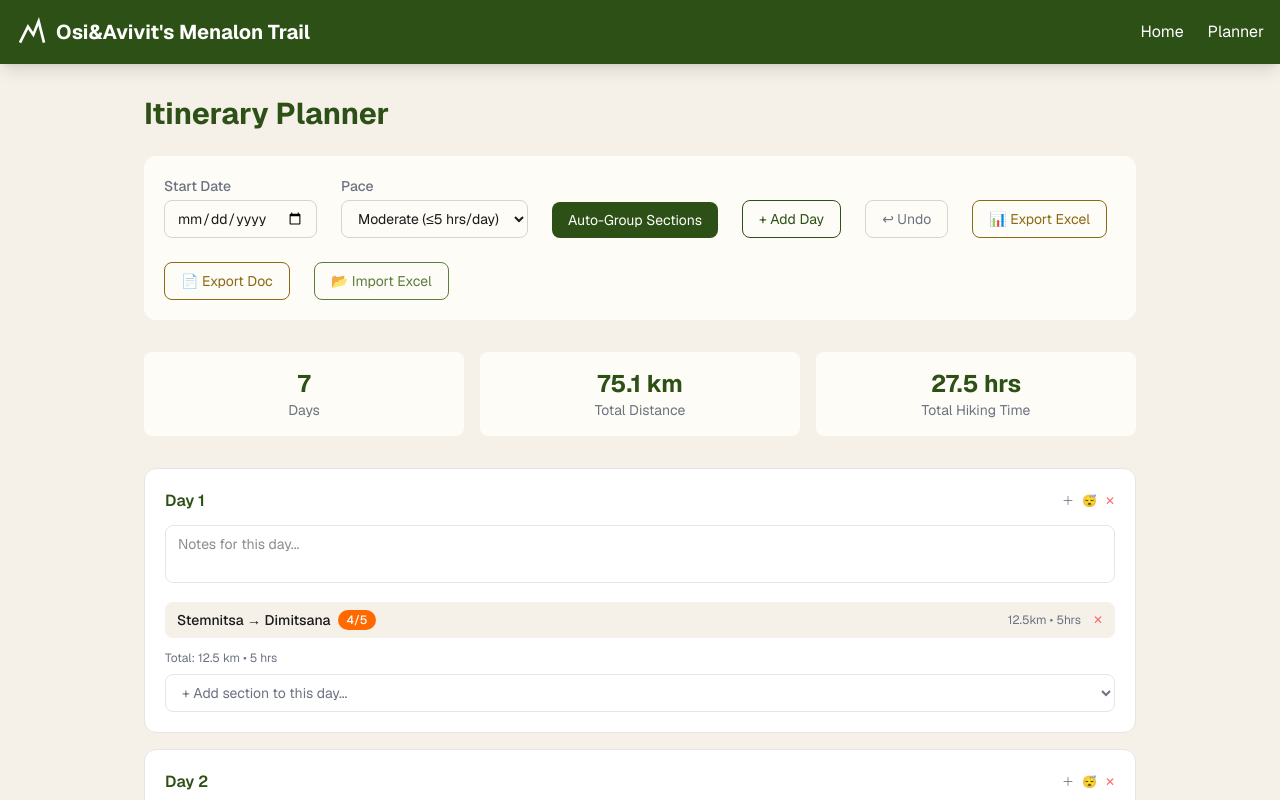
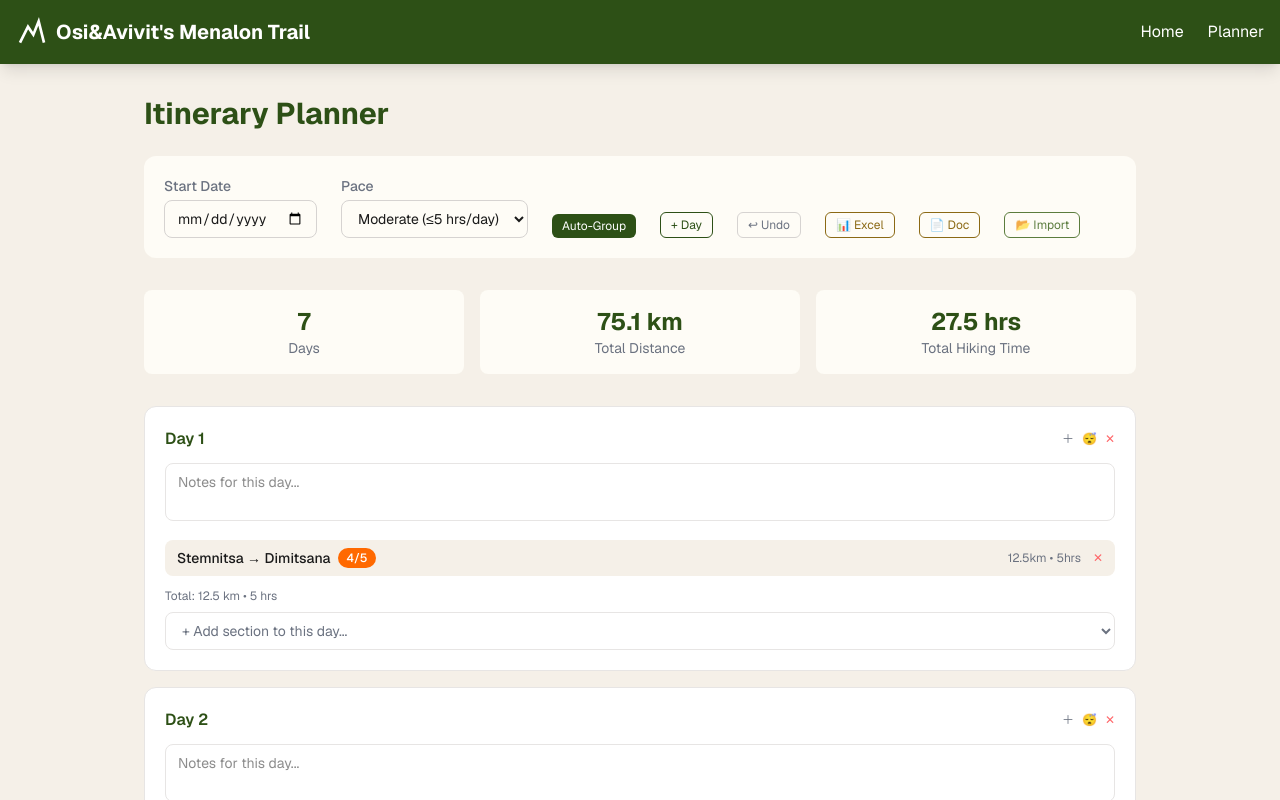
Before and after one commit to avivithatiel/menalon-planner, a Next.js app: page /planner in a window 1280 px wide. Shown: the top 800 px of the page. Built offline with nearby package versions, Linux system fonts and the light colour scheme.

Commit message:
Make toolbar buttons smaller and more compact

```diff
--- a/src/app/planner/page.tsx
+++ b/src/app/planner/page.tsx
@@ -101,40 +101,40 @@ export default function PlannerPage() {
         </div>
         <button
           onClick={autoGroup}
-          className="bg-[var(--color-forest)] text-white px-4 py-2 rounded-lg text-sm hover:bg-[var(--color-moss)] transition-colors"
+          className="bg-[var(--color-forest)] text-white px-2.5 py-1 rounded-md text-xs hover:bg-[var(--color-moss)] transition-colors"
         >
-          Auto-Group Sections
+          Auto-Group
         </button>
         <button
           onClick={() => addDay()}
-          className="border border-[var(--color-forest)] text-[var(--color-forest)] px-4 py-2 rounded-lg text-sm hover:bg-[var(--color-forest)] hover:text-white transition-colors"
+          className="border border-[var(--color-forest)] text-[var(--color-forest)] px-2.5 py-1 rounded-md text-xs hover:bg-[var(--color-forest)] hover:text-white transition-colors"
         >
-          + Add Day
+          + Day
         </button>
         <button
           onClick={undo}
           disabled={!canUndo}
-          className="border border-stone-300 text-[var(--color-stone)] px-4 py-2 rounded-lg text-sm hover:bg-stone-100 transition-colors disabled:opacity-40 disabled:cursor-not-allowed"
+          className="border border-stone-300 text-[var(--color-stone)] px-2.5 py-1 rounded-md text-xs hover:bg-stone-100 transition-colors disabled:opacity-40 disabled:cursor-not-allowed"
         >
           ↩ Undo
         </button>
         <button
           onClick={() => exportToExcel({ startDate, pace, days, sections })}
-          className="border border-[var(--color-earth)] text-[var(--color-earth)] px-4 py-2 rounded-lg text-sm hover:bg-[var(--color-earth)] hover:text-white transition-colors"
+          className="border border-[var(--color-earth)] text-[var(--color-earth)] px-2.5 py-1 rounded-md text-xs hover:bg-[var(--color-earth)] hover:text-white transition-colors"
         >
-          📊 Export Excel
+          📊 Excel
         </button>
         <button
           onClick={() => exportToDoc({ startDate, pace, days, sections })}
-          className="border border-[var(--color-earth)] text-[var(--color-earth)] px-4 py-2 rounded-lg text-sm hover:bg-[var(--color-earth)] hover:text-white transition-colors"
+          className="border border-[var(--color-earth)] text-[var(--color-earth)] px-2.5 py-1 rounded-md text-xs hover:bg-[var(--color-earth)] hover:text-white transition-colors"
         >
-          📄 Export Doc
+          📄 Doc
         </button>
         <button
           onClick={() => fileInputRef.current?.click()}
-          className="border border-[var(--color-moss)] text-[var(--color-moss)] px-4 py-2 rounded-lg text-sm hover:bg-[var(--color-moss)] hover:text-white transition-colors"
+          className="border border-[var(--color-moss)] text-[var(--color-moss)] px-2.5 py-1 rounded-md text-xs hover:bg-[var(--color-moss)] hover:text-white transition-colors"
         >
-          📂 Import Excel
+          📂 Import
         </button>
         <input
           ref={fileInputRef}
```
